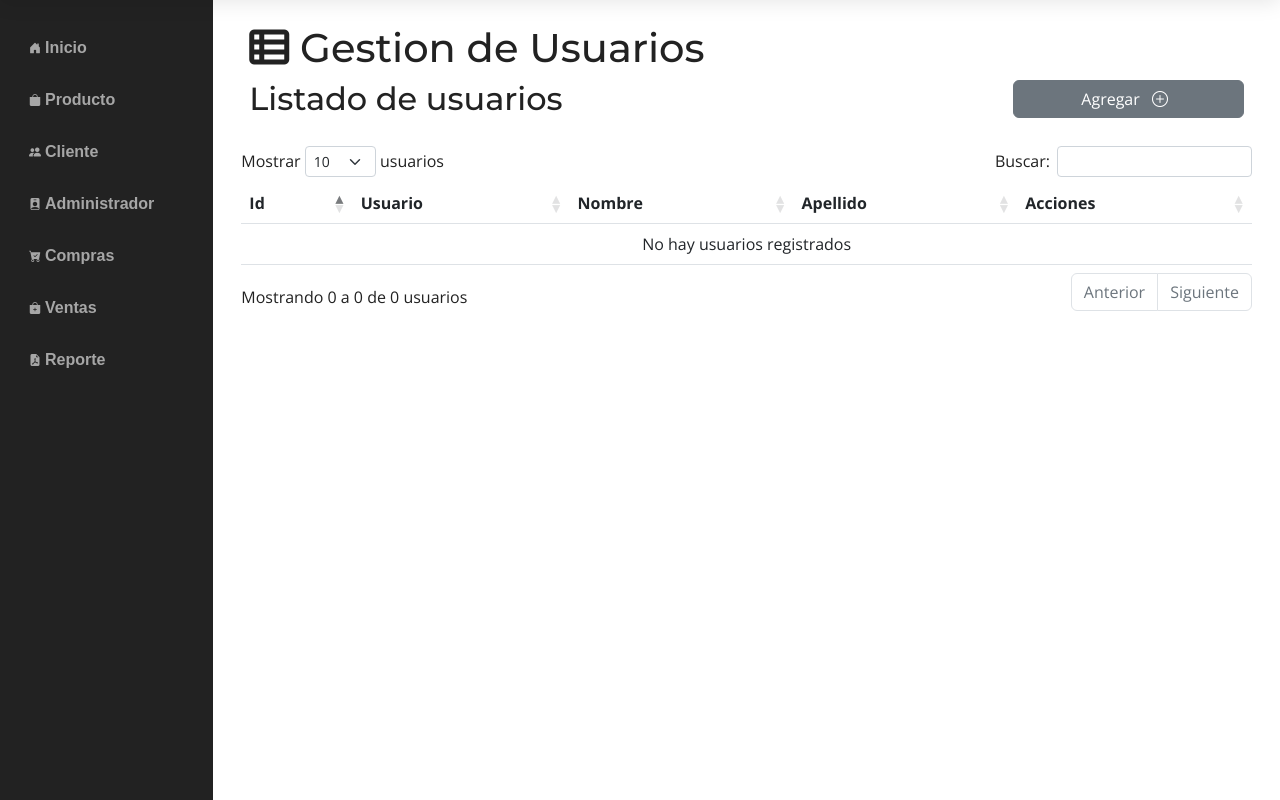
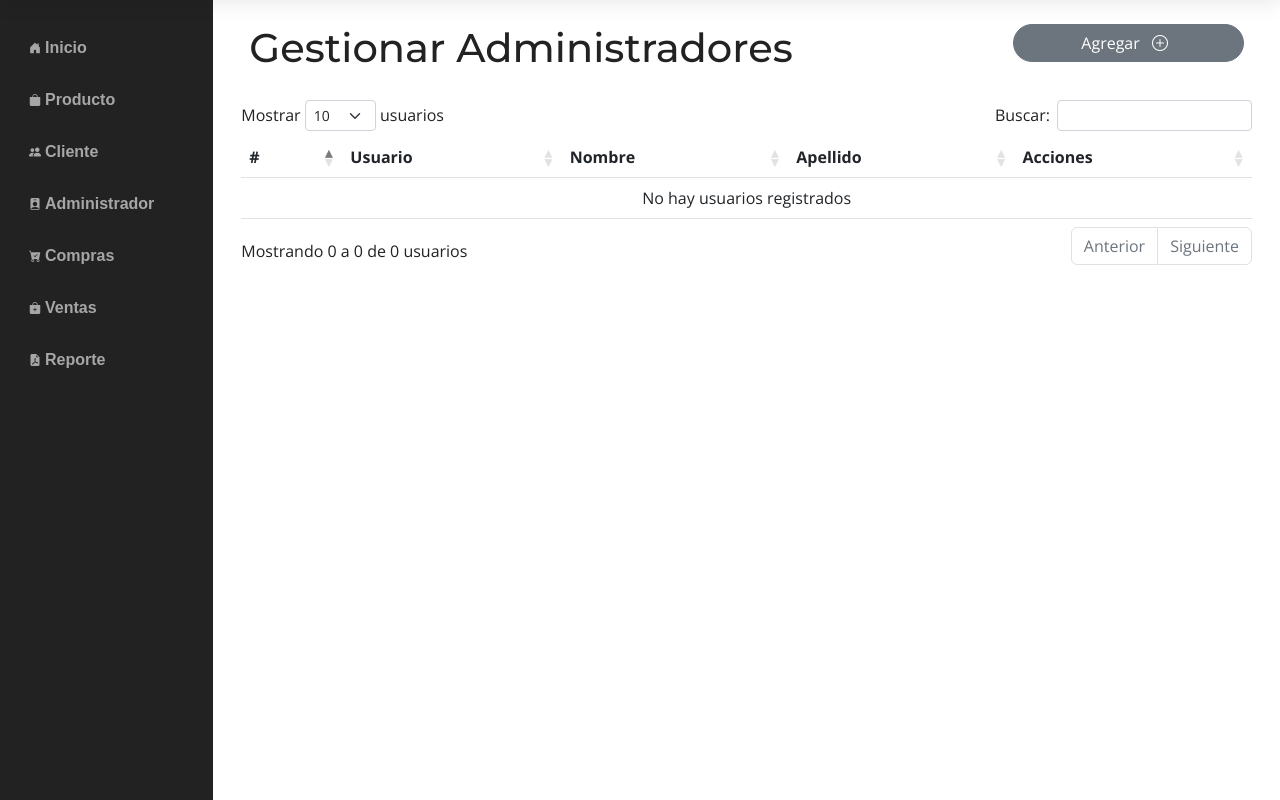
Before and after one commit to marvinortiz22/tekedafash, a Django app: template Administrador/templates/Administrador/gestionarAdministrador.html in a window 1280 px wide. Shown: the part 70-870 px from the top of the page. Run offline with Django 4.2, Linux system fonts and the light colour scheme; the template is opened without the code that fills it, so the values that code supplies are empty; some libraries are stand-ins or nearby versions.

Commit message:
Mejora en la vistas

```diff
--- a/Administrador/templates/Administrador/gestionarAdministrador.html
+++ b/Administrador/templates/Administrador/gestionarAdministrador.html
@@ -5,16 +5,13 @@
 
 
 <div class="row">
-    <div>
-        <h1><i class="fa fa-th-list"></i> Gestion de Usuarios</h1>
-    </div>
     <div class="col-md-9">
-        <h2>Listado de usuarios</h2>
+        <h1>Gestionar Administradores</h1>
         <ul class="app-breadcrumb breadcrum side"> </ul>
     </div>
     <div class="col-md-3">
     <div class="d-grid">
-            <button class="btn btn-secondary" type="button">Agregar <i class="px-2 bi bi-plus-circle"></i></button>
+            <button class="btn btn-secondary rounded-pill" type="button">Agregar <i class="px-2 bi bi-plus-circle"></i></button>
           </div>
 </div>
 </div>
@@ -23,7 +20,7 @@
         <table class="table" id="tbl-usuarios">
             <thead>
                 <tr>
-                    <th>Id</th>
+                    <th>#</th>
                     <th>Usuario</th>
                     <th>Nombre</th>
                     <th>Apellido</th>
@@ -33,7 +30,7 @@
             <tbody>
                 {% for usuario in Usuario %}
                 <tr>
-                    <td>{{usuario.id}}</td>
+                    <td>{{forloop.counter}}</td>
                     <td>{{usuario.username}}</td>
                     <td>{{usuario.first_name}}</td>
                     <td>{{usuario.last_name}}</td>
```
Also changed, not shown: Administrador/templates/Administrador/gestionarProducto.html (+4 -4 lines).
